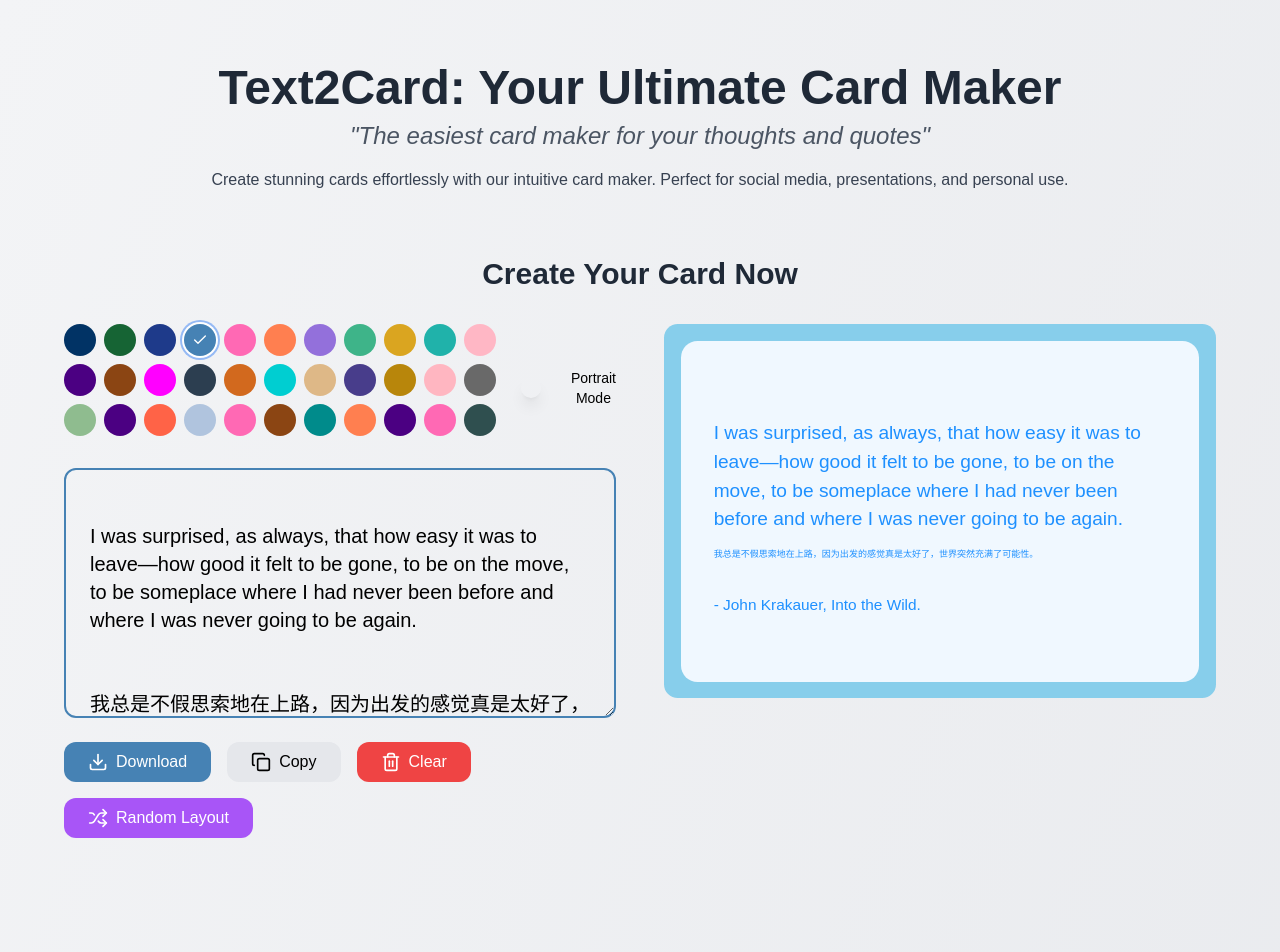
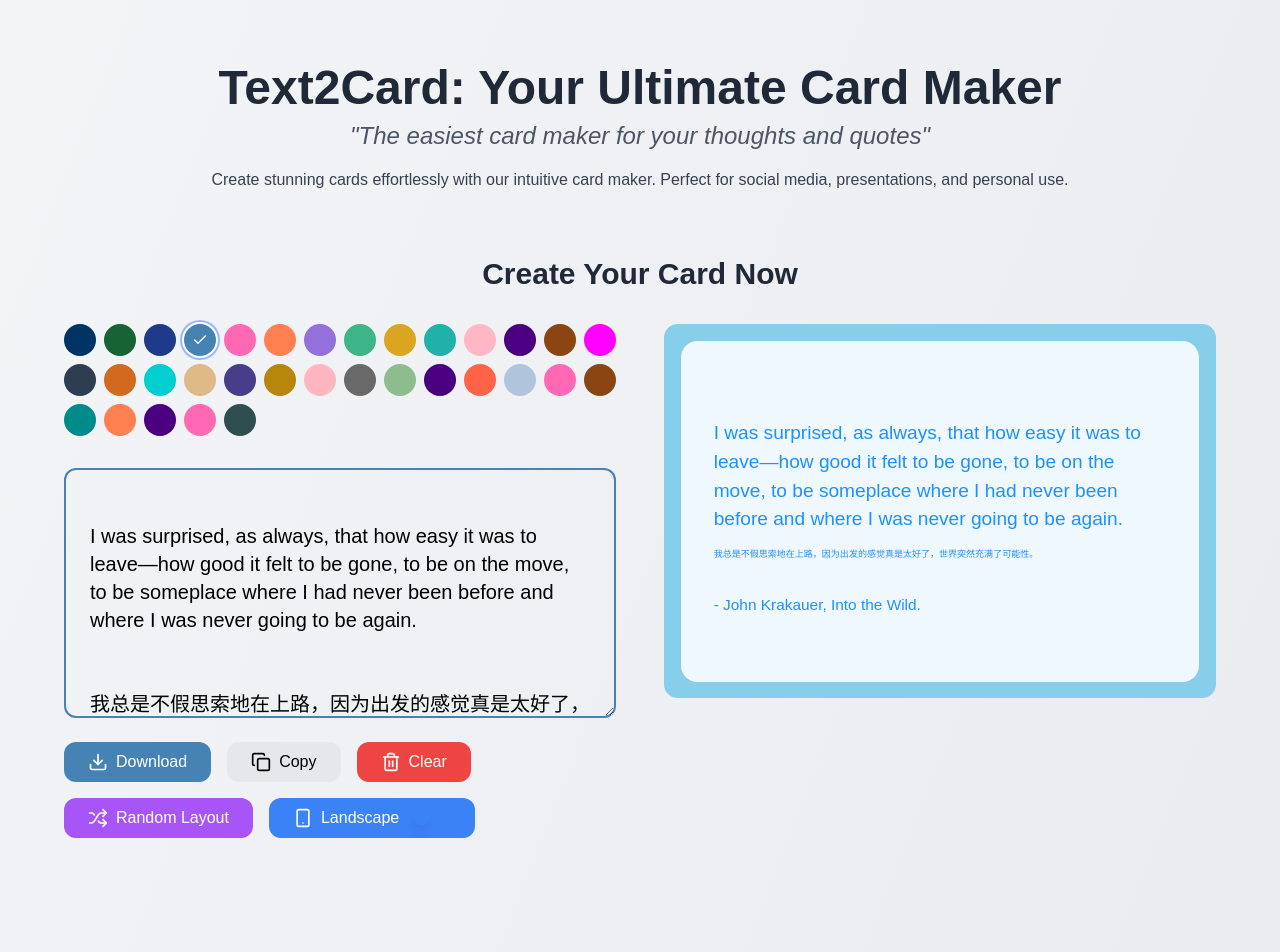
Before and after one commit to qiaoshouqing/text2card, a Next.js app: page / in a window 1280 px wide. Shown: the top 952 px of the page. Built offline with nearby package versions, Linux system fonts and the light colour scheme; a web font is replaced by a local one.

Commit message:
横竖屏切换换一个位置

```diff
--- a/components/EpicCard.tsx
+++ b/components/EpicCard.tsx
@@ -4,7 +4,7 @@
 import React, { useState, useRef, useEffect } from 'react';
 import { Textarea } from "./ui/textarea";
 import { Button } from "./ui/button";
-import { Download, Copy, Trash2, Shuffle } from 'lucide-react';
+import { Download, Copy, Trash2, Shuffle, Smartphone } from 'lucide-react';
 import html2canvas from 'html2canvas';
 import { ColorTheme, colorThemes, defaultThemeIndex } from '../app/colorThemes';
 import TextPreview from './TextPreview';
@@ -190,16 +190,6 @@ const EpicCard: React.FC<EpicCardProps> = ({
                             currentTheme={currentTheme}
                             onThemeChange={handleThemeChange}
                         />
-                        <div className="flex items-center gap-2">
-                            <Switch
-                                id="portrait-mode"
-                                checked={isPortraitMode}
-                                onCheckedChange={handlePortraitModeToggle}
-                            />
-                            <label htmlFor="portrait-mode" className="text-sm font-medium">
-                                Portrait Mode
-                            </label>
-                        </div>
                     </div>
                     <Textarea
                         placeholder="Enter your text here..."
@@ -231,13 +221,26 @@ const EpicCard: React.FC<EpicCardProps> = ({
                             >
                                 <Trash2 className="mr-2 h-5 w-5" /> Clear
                             </Button>
+                            <Button
+                                onClick={handleRandomLayout}
+                                className="huiwen-font bg-purple-500 text-white hover:bg-purple-600 rounded-xl text-sm md:text-base py-3 px-6 transition-colors duration-200"
+                            >
+                                <Shuffle className="mr-2 h-5 w-5" /> Random Layout
+                            </Button>
+                            <Button
+                                onClick={handlePortraitModeToggle}
+                                className={`huiwen-font text-white rounded-xl text-sm md:text-base py-3 px-6 transition-colors duration-200 flex items-center ${isPortraitMode ? 'bg-green-500 hover:bg-green-600' : 'bg-blue-500 hover:bg-blue-600'}`}
+                            >
+                                <Smartphone className="mr-2 h-5 w-5" />
+                                <span className="mr-2">{isPortraitMode ? 'Portrait' : 'Landscape'}</span>
+                                <Switch
+                                    id="portrait-mode"
+                                    checked={isPortraitMode}
+                                    onCheckedChange={handlePortraitModeToggle}
+                                    className="scale-75"
+                                />
+                            </Button>
                         </div>
-                        <Button
-                            onClick={handleRandomLayout}
-                            className="huiwen-font bg-purple-500 text-white hover:bg-purple-600 rounded-xl text-sm md:text-base py-3 px-6 transition-colors duration-200"
-                        >
-                            <Shuffle className="mr-2 h-5 w-5" /> Random Layout
-                        </Button>
                     </div>
                 </div>
                 <div className={`flex-1 w-full ${isPortraitMode ? 'xl:w-1/2' : ''}`} ref={canvasRef}>
```
